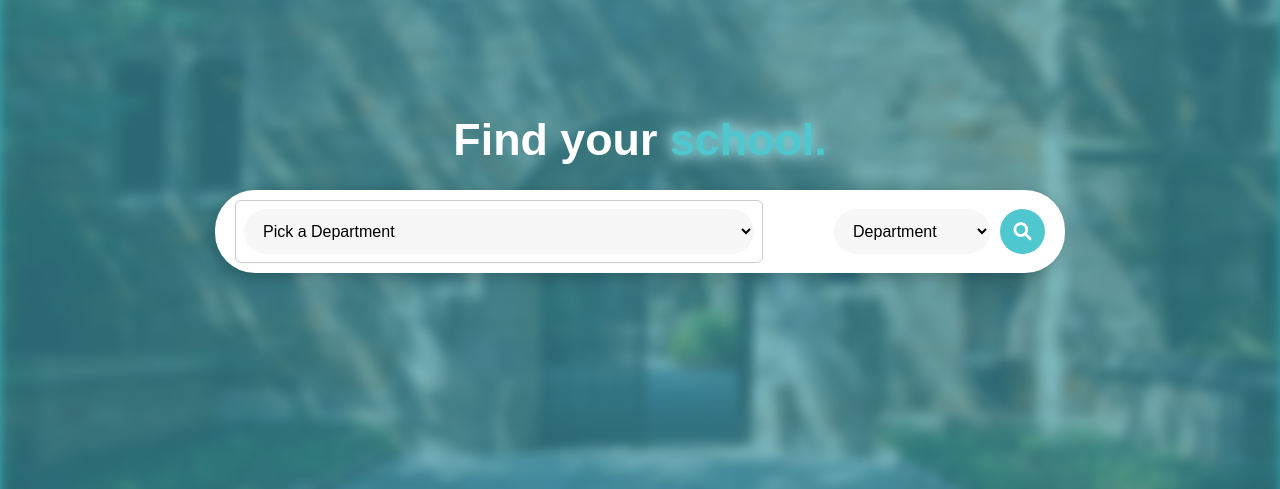
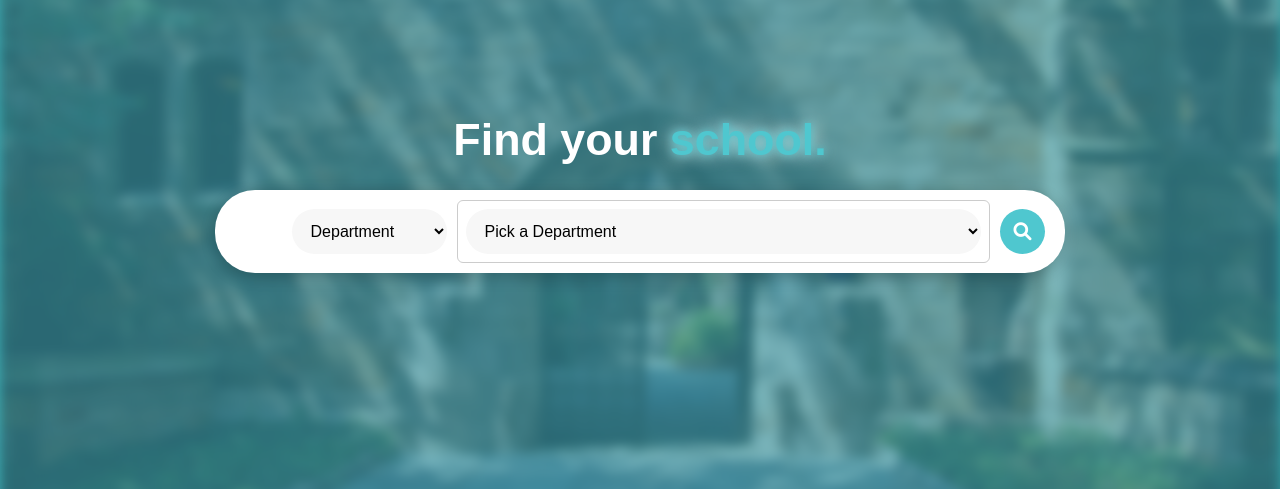
Before and after one commit to JosephPreuss/MajorHelp, a Django app: page /search/ in a window 1280 px wide. Shown: the part 149-638 px from the top of the page. Run offline with Django 4.2, Linux system fonts and the light colour scheme.

Commit message:
fixed issue 195

```diff
--- a/MajorHelp/static/css/search/search.css
+++ b/MajorHelp/static/css/search/search.css
@@ -117,7 +117,7 @@
     .filter-label {
         font-weight: bold;
         color: #fff;
-        margin-right: 5px;
+        margin-right: 0px;
     }
 
     button[type="submit"] {
--- a/MajorHelp/templates/search/search.html
+++ b/MajorHelp/templates/search/search.html
@@ -61,9 +61,7 @@
 
         <form action="/search/" method="get" class="styled-search-form">
             <div class="search-wrapper">
-                <div id="search-field-container" class="search-input">
-                    <input type="text" id="search-query" name="query" placeholder="Enter your search term..." value="{{ query }}">
-                </div>
+
 
                 <div class="filter-dropdown">
                     <label for="filter-dropdown" class="filter-label">Filter by:</label>
@@ -74,6 +72,10 @@
                     </select>
                 </div>
 
+                <div id="search-field-container" class="search-input">
+                    <input type="text" id="search-query" name="query" placeholder="Enter your search term..." value="{{ query }}">
+                </div>
+
                 <input type="hidden" id="filter" name="filter" value="department">
                 <button type="submit"><i class="fas fa-search"></i></button>
             </div>
```
